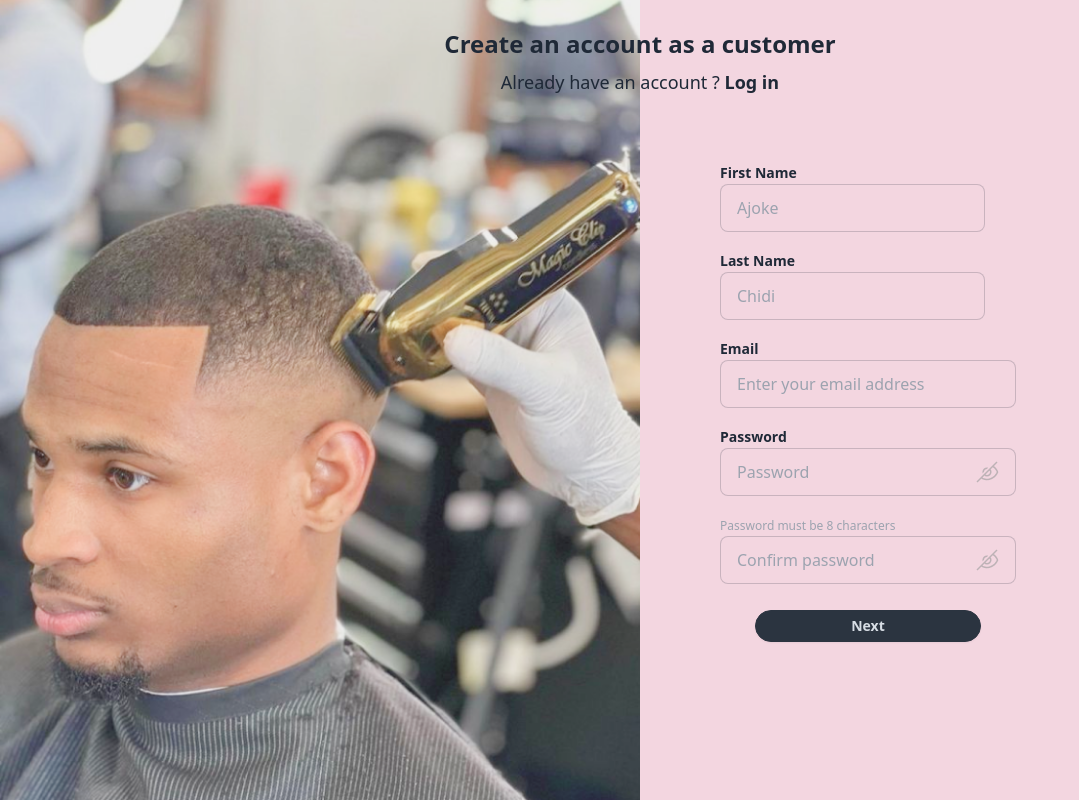
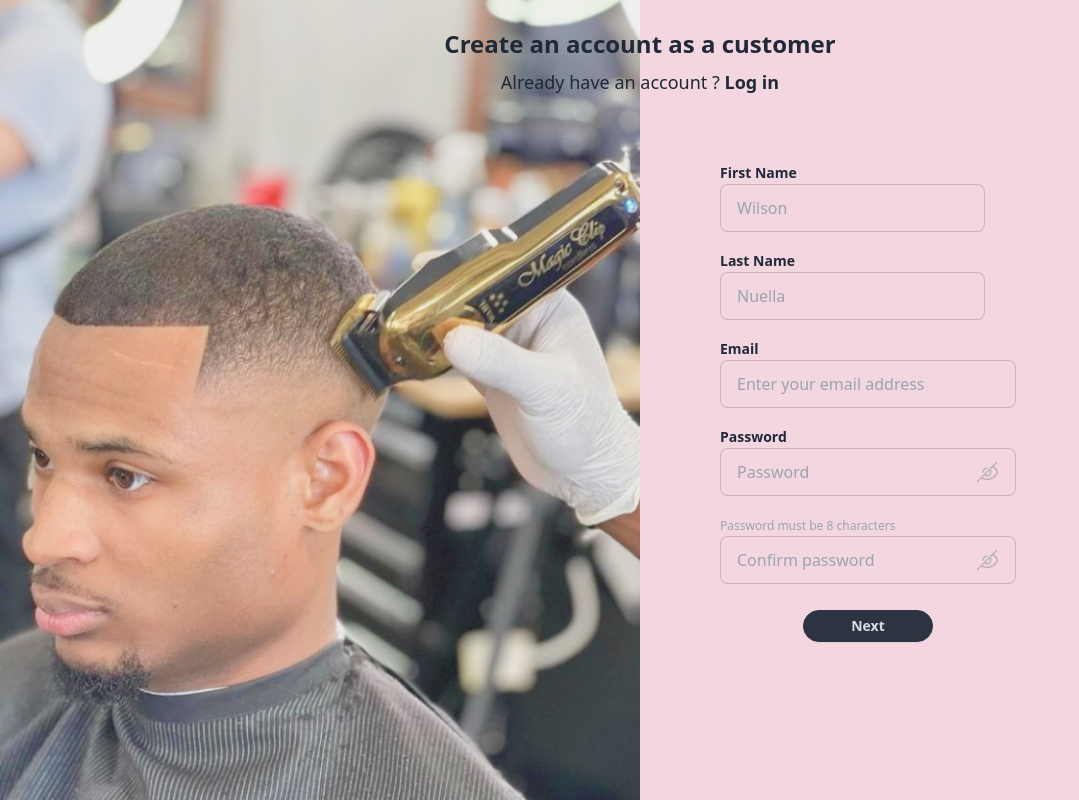
Before and after one commit to Lahitan/beautyexpert, a React (Vite) app: page /customerCreateAccount in a window 1280 px wide. Shown: the whole page, without its empty margins (0-1079 px from the left). Built offline with nearby package versions, Linux system fonts and the light colour scheme.

Commit message:
minor changes

```diff
--- a/package.json
+++ b/package.json
@@ -26,6 +26,7 @@
     "eslint-plugin-react-hooks": "^4.6.0",
     "eslint-plugin-react-refresh": "^0.4.6",
     "postcss": "^8.4.38",
+    "react-axe": "^3.5.4",
     "tailwindcss": "^3.4.1",
     "vite": "^5.2.0"
   }
--- a/src/pages/Home/Header.jsx
+++ b/src/pages/Home/Header.jsx
@@ -83,7 +83,7 @@ const Header = () => {
 					{/* adjusted the padding in the button for responsiveness*/}
 					<div className="">
 						<NavLink
-							to={"loginRoot"}
+
 							className={
 								" border border-tertiary-brand  me-1 lg:me-3 font-semibold rounded-full py-1 px-3 lg:py-2 lg:px-5"
 							}
@@ -91,6 +91,7 @@ const Header = () => {
 							Log in
 						</NavLink>
 						<NavLink
+
 							className={
 								" bg-tertiary-brand text-white font-medium lg:font-semibold me-1 lg:me-3 rounded-full  py-1 px-3 lg:py-2 lg:px-5"
 							}
--- a/src/pages/Login/CustomerCreateAcount.jsx
+++ b/src/pages/Login/CustomerCreateAcount.jsx
@@ -39,11 +39,11 @@ const CustomerCreateAcount = () => {
 									<div >
 										<span className='label-text font-bold'>First Name</span>
 										<label className="input input-bordered flex items-center gap-9 bg-primary-brand mb-[1rem]">
-											<input type="text" className="grow" placeholder="Ajoke" />
+											<input type="text" className="grow" placeholder="Wilson" />
 										</label>
 										<span className='label-text font-bold'>Last Name</span>
 										<label className="input input-bordered flex items-center gap-9 bg-primary-brand mb-[1rem]">
-											<input type="text" className="grow" placeholder="Chidi" />
+											<input type="text" className="grow" placeholder="Nuella" />
 										</label>
 								</div>
 
@@ -76,7 +76,9 @@ const CustomerCreateAcount = () => {
 				   </div>
 								{/* button */}
 							<div className=" card-actions justify-center">
-									<button className="btn btn-circle btn-sm px-28 btn-neutral">Next</button>
+								<Link to={"/Login"} className=" ">
+									<button className="btn btn-circle btn-sm px-16 btn-neutral">Next</button>
+								</Link>
 							</div>
                 </div>
 
```
Also changed, not shown: 2 other files (tests, documents, lock files or other folders).
